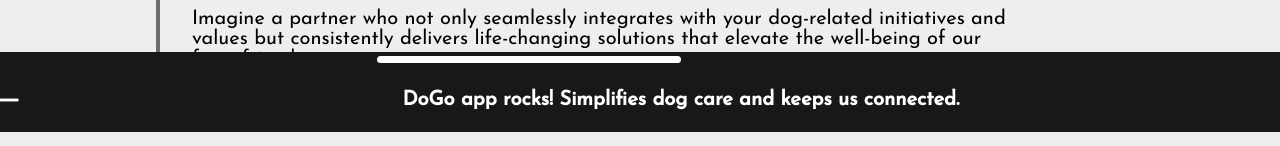
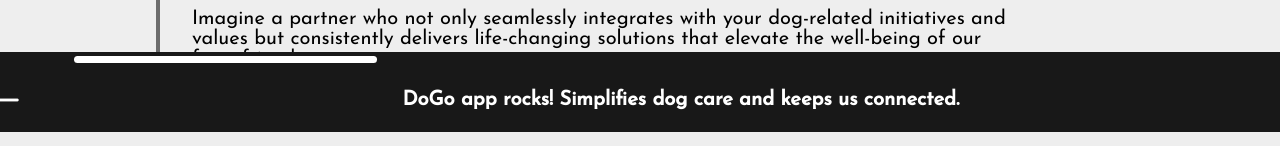
Before and after one commit to LabiciIvan/DoGo-application, a React (Vite) app: page / in a window 1280 px wide. Shown: the part 748-894 px from the top of the page. Built offline with nearby package versions, Linux system fonts and the light colour scheme.

Commit message:
DG-1: Home Page Development #1 Styles to component
- refactor how this components render comments.

```diff
--- a/src/components/css/text-slider.css
+++ b/src/components/css/text-slider.css
@@ -58,6 +58,10 @@
 	border-radius: 10px;
 }
 
-.slider-imported-map._1 {
+.slider-imported-map._0 {
 	background-color: white;
 }
+
+.slider-imported-content._0 {
+	display: grid;
+}
```
